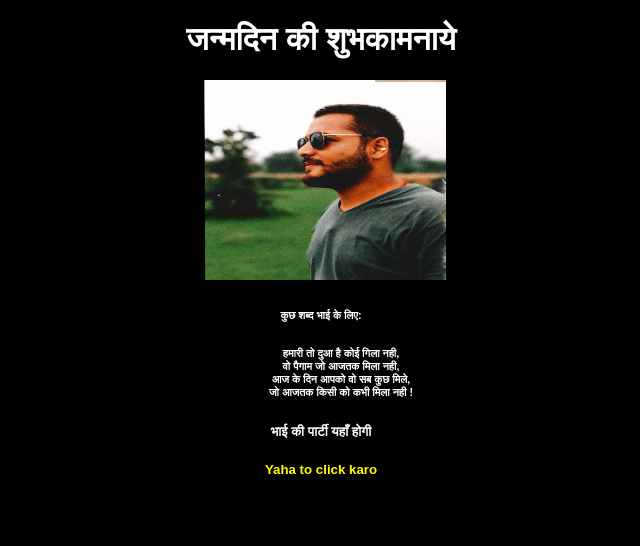
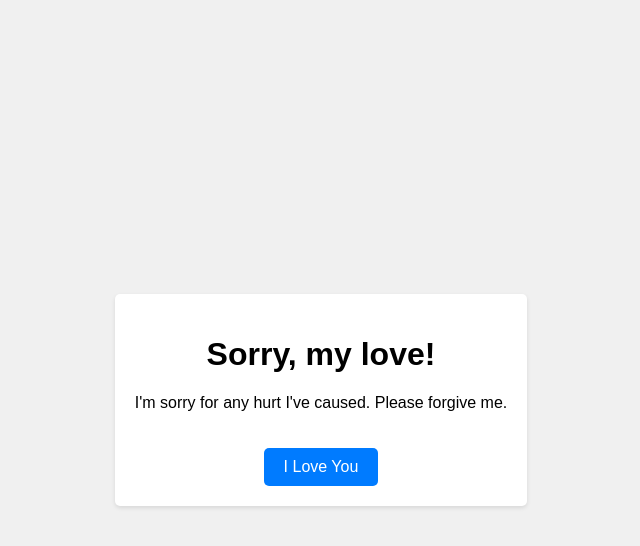
Before and after one commit to smartynaitik02/19th_project, a plain HTML site: page index.html in a window 1280 px wide. Shown: the whole page, without its empty margins (319-959 px from the left). Drawn offline with Linux system fonts and the light colour scheme.

Commit message:
Update index.html

```diff
--- a/index.html
+++ b/index.html
@@ -1,67 +1,55 @@
-<!DOCTYPE html>
-<html>
-<head>
-    <title>Website with Black Background</title>
-    <style>
-        body {
-            background-color: black; /* Set the background color to black */
-            color: white; /* Set the text color to white for better readability */
-            font-family: Arial, sans-serif; /* Choose a font style */
-        }
-        /* Additional CSS for other elements on your page can go here */
-    </style>
-</head>
-</html>
 
 <!DOCTYPE html>
-<html>
+<html lang="en">
 <head>
+<meta charset="UTF-8">
+<meta name="viewport" content="width=device-width, initial-scale=1.0">
+<title>Sorry Message</title>
+<style>
+body {
+  font-family: Arial, sans-serif;
+  margin: 0;
+  padding: 0;
+  display: flex;
+  justify-content: center;
+  align-items: center;
+  height: 100vh;
+  background-color: #f0f0f0;
+}
 
-    <!DOCTYPE html>
-    <html>
-    <head>
-        <title>Centered Text in Website</title>
-        <style>
-            body {
-                text-align: center; /* Center-align all text in the body */
-                font-family: Arial, sans-serif; /* Optional: Choose a font style */
-            }
-        </style>
-    </head>
-    </html>
+.container {
+  background-color: #fff;
+  padding: 20px;
+  border-radius: 5px;
+  box-shadow: 0 2px 4px rgba(0, 0, 0, 0.1);
+}
 
-    <title>Change Anchor Tag Color</title>
-    <style>
-        /* Define the CSS for the anchor tag */
-        a {
-            color: Yellow; /* Set the default color of the anchor tag */
-            text-decoration: none; /* Optional: Remove underline */
-        }
+.message {
+  text-align: center;
+}
 
-        /* Change the color when the link is visited */
-        a:visited {
-            color: yellow;
-        }
-    </style>
+.button {
+  display: inline-block;
+  padding: 10px 20px;
+  margin-top: 20px;
+  background-color: #007bff;
+  color: #fff;
+  text-decoration: none;
+  border-radius: 5px;
+}
+
+.button:hover {
+  background-color: #0056b3;
+}
+</style>
 </head>
+<body>
+<div class="container">
+  <div class="message">
+    <h1>Sorry, my love!</h1>
+    <p>I'm sorry for any hurt I've caused. Please forgive me.</p>
+    <a href="#" class="button">I Love You</a>
+  </div>
+</div>
+</body>
 </html>
-
-
-<h1>जन्मदिन की शुभकामनाये</h1>
-
-<img src="IMG_20231105_112544.jpg"
-width="250"
-height="200" />
-
-<h6>कुछ शब्द भाई के लिए:</h6>
-<ul>
-    <h6>हमारी तो दुआ है कोई गिला नही,<br />
-        वो पैगाम जो आजतक मिला नही,<br />
-        आज के दिन आपको वो सब कुछ मिले,<br />
-        जो आजतक किसी को कभी मिला नही !<br />
-    </h6>
-</ul>
-
-<h5>भाई की पार्टी यहाँ होगी</h5>
-
-<h5><a href="https://www.theroyalriverresort.co.in/">Yaha to click karo</a></h5>
```
